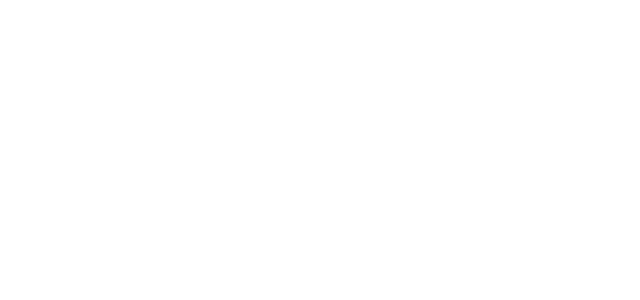
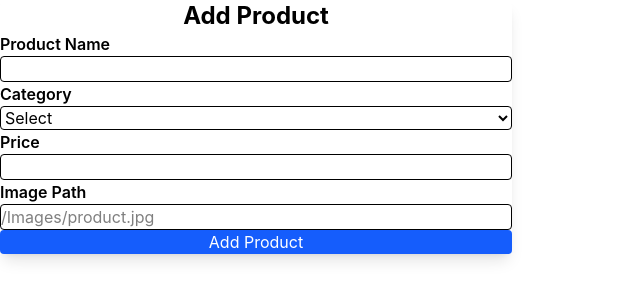
Before and after one commit to MrudulSuryawanshi/TechNest, a React (Vite) app: page /add-product in a window 1280 px wide. Before the commit this address had no page. Shown: the top 300 px of the page, without its empty margins (0-640 px from the left). Built offline with nearby package versions, Linux system fonts and the light colour scheme.

Commit message:
Implement add and edit product functionality for admin

```diff
--- a/src/App.jsx
+++ b/src/App.jsx
@@ -8,6 +8,8 @@
 import AuthProvider from "./Auth/AuthProvider";
 import Product from "./Pages/Product";
 import "./index.css";
+import AddProduct from "./Pages/AddProduct";
+import EditProduct from "./Pages/EditProduct";
 
 const App = () => {
   return (
@@ -17,6 +19,8 @@
       <Route path="/cart" element={<Cart />} />
       <Route path="/register" element={<Register />} />
       <Route path="/products" element={<Product />} />
+      <Route path="/add-product" element={<AddProduct />} />
+      <Route path="/edit-product/:id" element={<EditProduct />} />
     </Routes>
   );
 };
--- a/src/Components/ProductCard.jsx
+++ b/src/Components/ProductCard.jsx
@@ -1,7 +1,10 @@
-import React from "react";
+import React,{ useContext } from "react";
 import { FiShoppingCart } from "react-icons/fi";
+import { Link } from "react-router-dom";
+import { AuthContext } from "../Auth/AuthProvider";
 
 const ProductCard = ({ product }) => {
+  const { user } = useContext(AuthContext);
   return (
     <div className="bg-white rounded-xl shadow-md hover:shadow-xl transition-all duration-300 hover:-translate-y-2 overflow-hidden">
       <div className="bg-gray-100 h-40 flex items-center justify-center">
@@ -17,14 +20,17 @@
 
         <p className="text-gray-500 text-sm mt-2">{product.category}</p>
 
-        <p className="text-xl font-bold text-blue-600 mt-3">
-          ₹{product.price}
-        </p>
+        <p className="text-xl font-bold text-blue-600 mt-3">₹{product.price}</p>
 
         <button className="w-full bg-blue-600 hover:bg-blue-700 text-white rounded-xl py-3 mt-5 font-semibold flex items-center justify-center gap-2 transition">
           <FiShoppingCart />
           Add to Cart
         </button>
+        {user?.role === "admin" && (
+          <Link to={`/edit-product/${product.id}`} className="text-blue-600 hover:text-blue-800 mt-3 block text-center">
+            Edit
+          </Link>
+        )}
       </div>
     </div>
   );
--- /dev/null
+++ b/src/Components/ProductForm.jsx
@@ -0,0 +1,113 @@
+import React, { useEffect } from "react";
+import * as yup from "yup";
+import { useForm } from "react-hook-form";
+import { yupResolver } from "@hookform/resolvers/yup";
+
+const productSchema = yup.object({
+  name: yup.string().required("Product name is required"),
+  category: yup.string().required("Category is required"),
+  price: yup
+    .number()
+    .typeError("Price must be a number")
+    .positive()
+    .required("Price is required"),
+  image: yup.string().required("Image path is required"),
+});
+
+const ProductForm = ({ defaultValues, onSubmit, buttonText }) => {
+  const {
+    register,
+    handleSubmit,
+    reset,
+    formState: { errors },
+  } = useForm({
+    resolver: yupResolver(productSchema),
+    defaultValues,
+  });
+
+  useEffect(() => {
+    reset(defaultValues);
+  }, [defaultValues, reset]);
+
+  return (
+    <div className="max-w-lg mx-auto mt-8 bg-white shadow-lg rounded-lg p-6">
+      <h2 className="text-2xl font-bold mb-6 text-center">
+        {buttonText}
+      </h2>
+
+      <form onSubmit={handleSubmit(onSubmit)}>
+
+        <div className="mb-4">
+          <label className="font-semibold">Product Name</label>
+
+          <input
+            {...register("name")}
+            className="w-full border rounded p-2 mt-1"
+          />
+
+          <p className="text-red-500 text-sm">
+            {errors.name?.message}
+          </p>
+        </div>
+
+        <div className="mb-4">
+          <label className="font-semibold">Category</label>
+
+          <select
+            {...register("category")}
+            className="w-full border rounded p-2 mt-1"
+          >
+            <option value="">Select</option>
+            <option>Laptops</option>
+            <option>Mobiles</option>
+            <option>Headphones</option>
+            <option>Smartwatches</option>
+            <option>Keyboards</option>
+            <option>Mouse</option>
+          </select>
+
+          <p className="text-red-500 text-sm">
+            {errors.category?.message}
+          </p>
+        </div>
+
+        <div className="mb-4">
+          <label className="font-semibold">Price</label>
+
+          <input
+            type="number"
+            {...register("price")}
+            className="w-full border rounded p-2 mt-1"
+          />
+
+          <p className="text-red-500 text-sm">
+            {errors.price?.message}
+          </p>
+        </div>
+
+        <div className="mb-6">
+          <label className="font-semibold">Image Path</label>
+
+          <input
+            {...register("image")}
+            placeholder="/Images/product.jpg"
+            className="w-full border rounded p-2 mt-1"
+          />
+
+          <p className="text-red-500 text-sm">
+            {errors.image?.message}
+          </p>
+        </div>
+
+        <button
+          className="bg-blue-600 hover:bg-blue-700 text-white w-full py-2 rounded"
+        >
+          {buttonText}
+        </button>
+
+      </form>
+    </div>
+  );
+};
+
+export default ProductForm;
--- /dev/null
+++ b/src/Pages/AddProduct.jsx
@@ -0,0 +1,39 @@
+import React from "react";
+import axios from "axios";
+import { useNavigate } from "react-router-dom";
+import ProductForm from "../Components/ProductForm";
+
+const AddProduct = () => {
+  const navigate = useNavigate();
+
+  const handleAddProduct = async (data) => {
+    try {
+      await axios.post(
+        `${import.meta.env.VITE_API_URL}/products`,
+        data
+      );
+
+      alert("Product added successfully!");
+
+      navigate("/");
+    } catch (error) {
+      console.log(error);
+      alert("Failed to add product.");
+    }
+  };
+
+  return (
+    <ProductForm
+      defaultValues={{
+        name: "",
+        category: "",
+        price: "",
+        image: "",
+      }}
+      onSubmit={handleAddProduct}
+      buttonText="Add Product"
+    />
+  );
+};
+
+export default AddProduct;
--- /dev/null
+++ b/src/Pages/EditProduct.jsx
@@ -0,0 +1,57 @@
+import React, { useEffect, useState } from "react";
+import { useNavigate, useParams } from "react-router-dom";
+import axios from "axios";
+import ProductForm from "../Components/ProductForm";
+
+const EditProduct = () => {
+  const { id } = useParams();
+  const navigate = useNavigate();
+
+  const [product, setProduct] = useState(null);
+
+  useEffect(() => {
+    fetchProduct();
+  }, []);
+
+  const fetchProduct = async () => {
+    try {
+      const response = await axios.get(
+        `${import.meta.env.VITE_API_URL}/products/${id}`
+      );
+
+      setProduct(response.data);
+    } catch (error) {
+      console.log(error);
+    }
+  };
+
+  const handleUpdateProduct = async (data) => {
+    try {
+      await axios.put(
+        `${import.meta.env.VITE_API_URL}/products/${id}`,
+        data
+      );
+
+      alert("Product updated successfully!");
+
+      navigate("/");
+    } catch (error) {
+      console.log(error);
+      alert("Failed to update product.");
+    }
+  };
+
+  if (!product) {
+    return <h2 className="text-center mt-10">Loading...</h2>;
+  }
+
+  return (
+    <ProductForm
+      defaultValues={product}
+      onSubmit={handleUpdateProduct}
+      buttonText="Update Product"
+    />
+  );
+};
+
+export default EditProduct;
--- a/src/Pages/Product.jsx
+++ b/src/Pages/Product.jsx
@@ -3,11 +3,15 @@
 import FilterSidebar from "../Components/FilterSidebar";
 import ProductCard from "../Components/ProductCard";
 import axios from "axios";
-import { useEffect } from "react";
+import { useEffect, useContext } from "react";
+import { AuthContext } from "../Auth/AuthProvider";
+import { Link } from "react-router-dom";
 
 const Product = () => {
   const [selectedCategory, setSelectedCategory] = useState("All");
   const [products, setProducts] = useState([]);
+
+  const { user } = useContext(AuthContext);
 
   useEffect(() => {
     getProducts();
@@ -34,7 +38,6 @@
       <div className="min-h-screen bg-slate-100 py-8">
         <div className="max-w-[1500px] mx-auto px-16 py-8">
           <div className="flex gap-8">
-            {/* Sidebar */}
             <div className="w-52 flex-shrink-0">
               <FilterSidebar
                 selectedCategory={selectedCategory}
@@ -42,9 +45,17 @@
               />
             </div>
 
-            {/* Products */}
             <div className="flex-1">
               <h1 className="text-3xl font-bold mb-6">Products</h1>
+
+              {user?.role === "admin" && (
+                <Link
+                  to="/add-product"
+                  className="bg-blue-600 text-white px-4 py-2 rounded hover:bg-blue-700"
+                >
+                  Add Product
+                </Link>
+              )}
 
               <div className="grid grid-cols-1 md:grid-cols-2 xl:grid-cols-3 gap-8">
                 {filteredProducts.map((product) => (
```
Also changed, not shown: 1 other file (tests, documents, lock files or other folders). Lines whose indentation alone changed are shown as unchanged.
